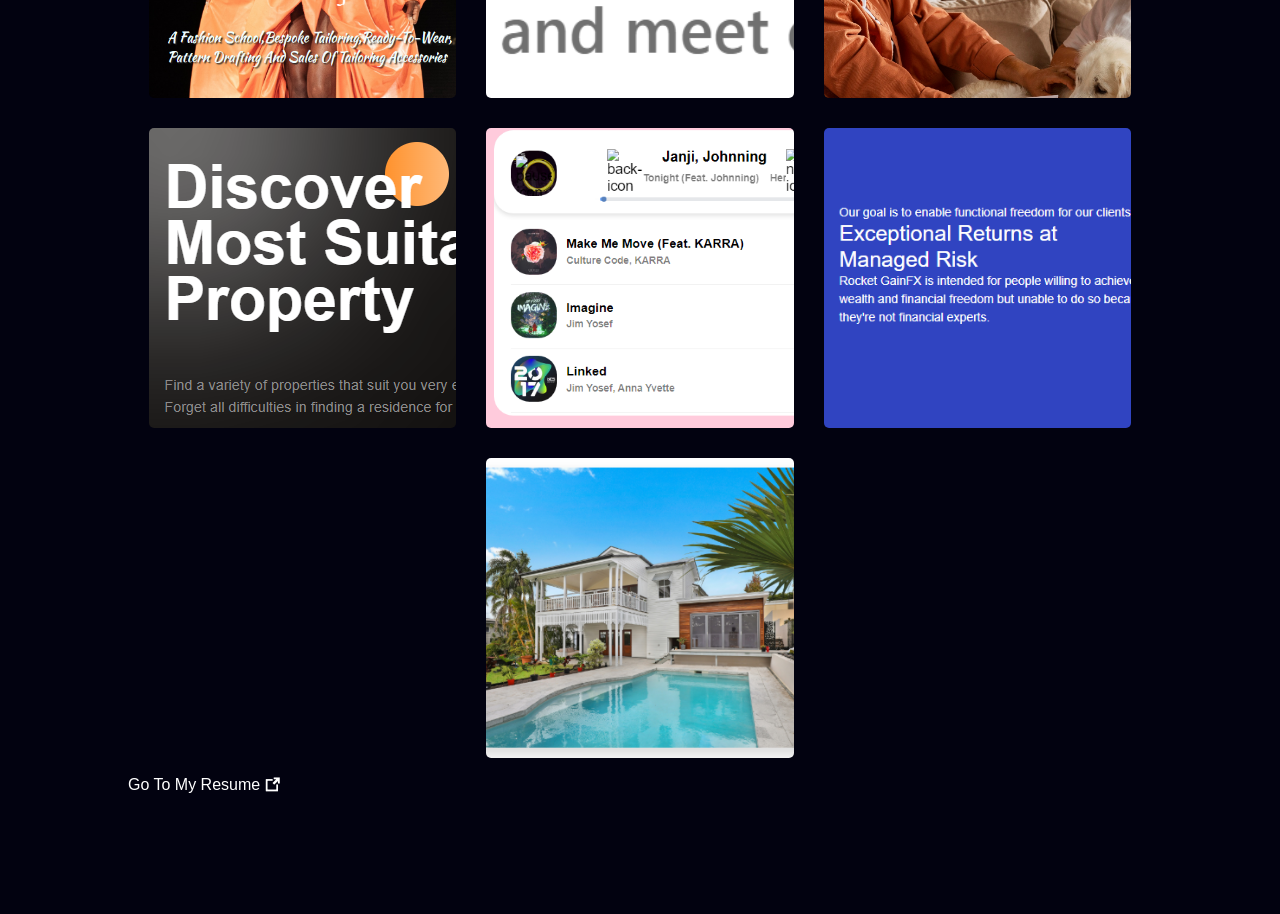
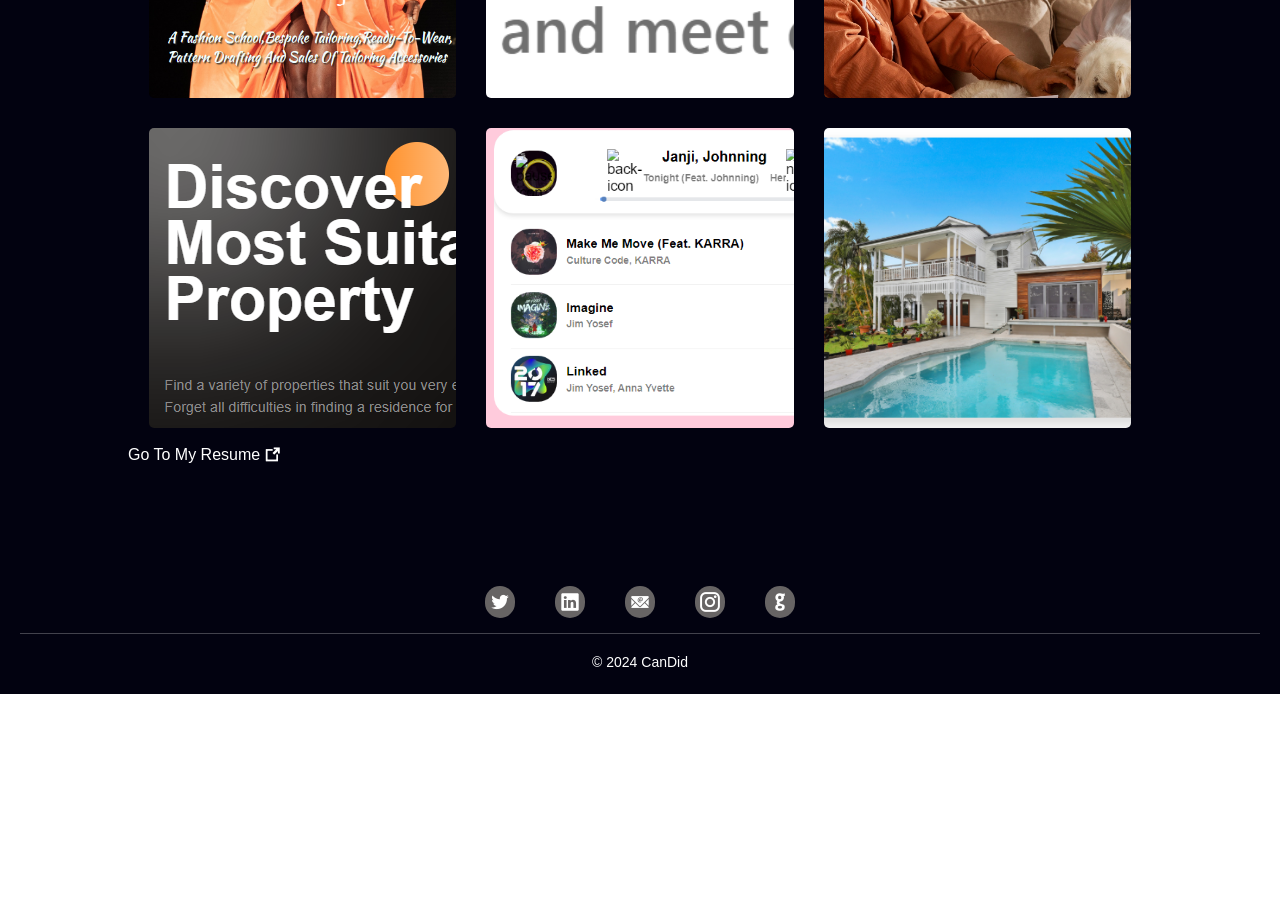
Before and after one commit to DeCanDid/React-portfolio, a React (Create React App) app: page /project in a window 1280 px wide. Shown: the part 800-1714 px from the top of the page. After the commit the page ends 1494 px from the top, so only its background shows below. Built offline with nearby package versions, Linux system fonts and the light colour scheme.

Commit message:
'update-changes'

```diff
--- a/src/components/Contact.jsx
+++ b/src/components/Contact.jsx
@@ -77,7 +77,7 @@ const Contact = () =>{
                 <h1>Contact Me</h1>
                 <p>Send me an email...</p>
 
-  <form method='POST' class="row g-3 form" onSubmit={handleSubmit}>
+          <form method='POST' class="row g-3 form" onSubmit={handleSubmit}>
 
         <div class="col-md-6">
           <label for="inputEmail4" class="form-label">Name</label>
--- a/src/components/Project.jsx
+++ b/src/components/Project.jsx
@@ -27,7 +27,7 @@ const Project = () => {
                             <p>Horizon English Grammar High School
                             </p>
                             <small>HTML</small><small>CSS</small><small>JavaScript</small>
-                            <center><Link to='https://horizschool-website.onrender.comon-'><i class="icofont-external-link"></i></Link></center>
+                            <center><Link to='https://horizon-school-website.onrender.com'><i class="icofont-external-link"></i></Link></center>
                         </div>
                     </div>
                     </div>
@@ -120,7 +120,7 @@ const Project = () => {
                     </div>
                     </div>
 
-                    <div data-aos='fade-in' className="pro8">
+                    {/* <div data-aos='fade-in' className="pro8">
                     <div className="transparent">
                         <div className="project-resource">
                             <h3>Rocket Fx</h3>
@@ -131,7 +131,7 @@ const Project = () => {
                             <center><Link to='htpps://rocketgainfxcare-s56r.onrender.com'><i class="icofont-external-link"></i></Link></center>
                         </div>
                     </div>
-                    </div>
+                    </div> */}
 
                     <div data-aos='fade-in' className="pro9">
                     <div className="transparent">
```
